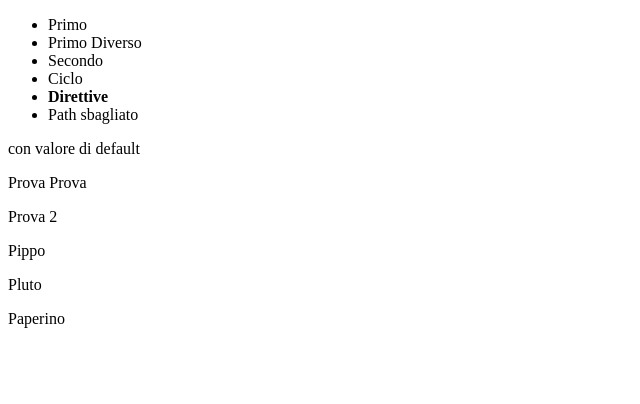
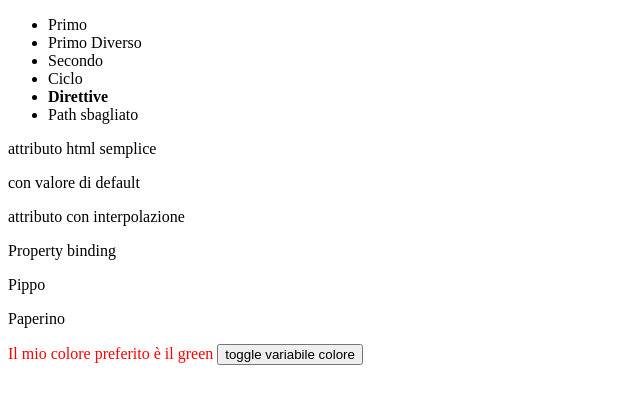
Before and after one commit to LukeSkywa/DemoMilano, an Angular app: page /directive in a window 1280 px wide. Shown: the top 404 px of the page, without its empty margins (0-640 px from the left). Built offline with nearby package versions, Linux system fonts and the light colour scheme.

Commit message:
utilizzo del ng-container e else nel ngif

```diff
--- a/src/app/ciclo-vita/ciclo-vita.component.ts
+++ b/src/app/ciclo-vita/ciclo-vita.component.ts
@@ -8,8 +8,6 @@ import { SecondoComponent } from '../secondo/secondo.component';
   styleUrls: ['./ciclo-vita.component.scss']
 })
 export class CicloVitaComponent implements OnChanges, OnInit, DoCheck, AfterViewInit, AfterViewChecked, AfterContentInit, AfterContentChecked, OnDestroy {
-
-color: string = 'yellow';
 
   primitiva: string = 'valore default';
 
--- a/src/app/directive/directive.component.html
+++ b/src/app/directive/directive.component.html
@@ -1,7 +1,23 @@
-<p appHighlight="yellow">{{primitiva}}</p>
+<p appHighlight="yellow">attributo html semplice</p>
 <p appHighlight>con valore di default</p>
-<p appHighlight="{{color}}">Prova Prova</p>
+<p appHighlight="{{color}}">attributo con interpolazione</p>
 <!-- si preferisce la sintassi sotto con le [] -->
-<p [appHighlight]="color">Prova 2</p>
+<p [appHighlight]="color">Property binding</p>
 
-<p *ngFor="let item of listaSemplice">{{item}}</p>
+<p *ngFor="let item of listaSemplice" [appHighlight]="color">
+    <ng-container *ngIf="item !== 'Pluto'">
+        {{item}}
+    </ng-container>
+</p>
+
+<span>
+    Il mio colore preferito
+    <ng-container *ngIf="color != null && color !== ''; else templateElse">
+        è il {{color}}
+    </ng-container>
+    <ng-template #templateElse>
+        è il green
+    </ng-template>
+</span>
+
+<button (click)="toggleColorVar()">toggle variabile colore</button>
--- a/src/app/directive/directive.component.scss
+++ b/src/app/directive/directive.component.scss
@@ -0,0 +1,3 @@
+span{
+    color: red;
+}
--- a/src/app/directive/directive.component.ts
+++ b/src/app/directive/directive.component.ts
@@ -7,6 +7,7 @@ import { Component, OnInit } from '@angular/core';
 })
 export class DirectiveComponent implements OnInit {
 
+  color: string = null;
   listaSemplice: string[] = ['Pippo', 'Pluto', 'Paperino'];
 
   constructor() { }
@@ -14,4 +15,12 @@ export class DirectiveComponent implements OnInit {
   ngOnInit(): void {
   }
 
+  toggleColorVar() {
+    if (this.color != null && this.color !== '') {
+      this.color = null;
+    } else {
+      this.color = 'blue';
+    }
+  }
+
 }
```
